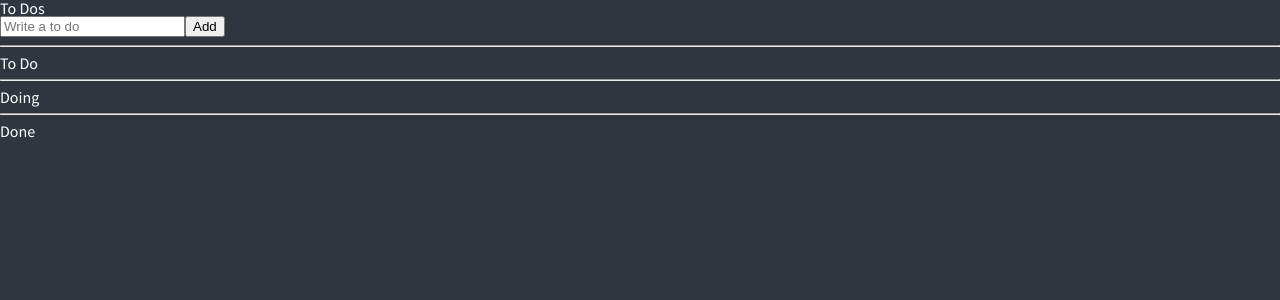
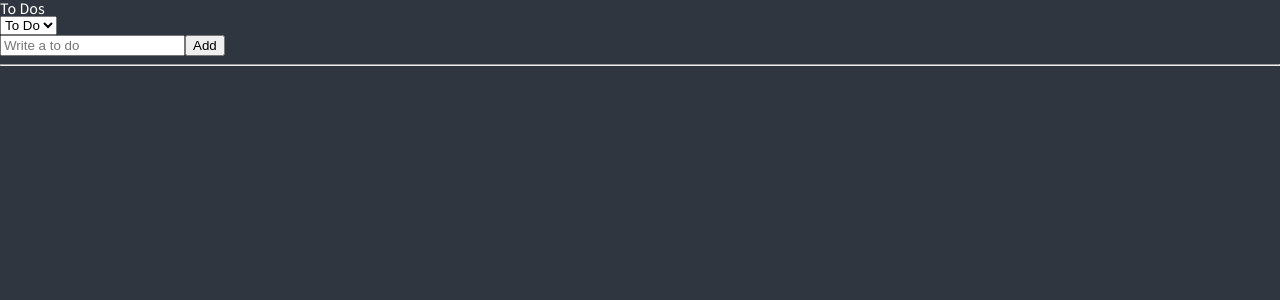
Before and after one commit to kihyeoon/react-masterclass, a React (Create React App) app: page / in a window 1280 px wide. Shown: the top 300 px of the page. Built offline with nearby package versions, Linux system fonts and the light colour scheme.

Commit message:
5.17 Selectors part Two

```diff
--- a/src/atoms.tsx
+++ b/src/atoms.tsx
@@ -5,6 +5,11 @@
   id: number;
   category: "TODO" | "DOING" | "DONE";
 }
+
+export const categoryState = atom<"TODO" | "DOING" | "DONE">({
+  key: "category",
+  default: "TODO",
+});
 
 export const toDoState = atom<IToDo[]>({
   key: "toDo",
@@ -15,10 +20,7 @@
   key: "toDoSelector",
   get: ({ get }) => {
     const toDos = get(toDoState);
-    return [
-      toDos.filter((toDo) => toDo.category === "TODO"),
-      toDos.filter((toDo) => toDo.category === "DOING"),
-      toDos.filter((toDo) => toDo.category === "DONE"),
-    ];
+    const category = get(categoryState);
+    return toDos.filter((toDo) => toDo.category === category);
   },
 });
--- a/src/components/TodoList.tsx
+++ b/src/components/TodoList.tsx
@@ -1,36 +1,30 @@
-import { useRecoilValue } from "recoil";
-import { toDoSelector } from "../atoms";
+import { useRecoilState, useRecoilValue } from "recoil";
+import { IToDo, categoryState, toDoSelector } from "../atoms";
 import CreateTodo from "./CreateTodo";
 import ToDo from "./ToDo";
 
 function ToDoList() {
-  const [toDo, doing, done] = useRecoilValue(toDoSelector);
+  const toDos = useRecoilValue(toDoSelector);
+  const [category, setCategory] = useRecoilState(categoryState);
+  const onInput = (event: React.FormEvent<HTMLSelectElement>) => {
+    setCategory(event.currentTarget.value as IToDo["category"]);
+  };
 
   return (
     <div>
       <h1>To Dos</h1>
+      <select value={category} onInput={onInput}>
+        <option value="TODO">To Do</option>
+        <option value="DOING">Doing</option>
+        <option value="DONE">Done</option>
+      </select>
       <CreateTodo />
       <hr />
-      <h2>To Do</h2>
-      <ul>
-        {toDo.map((toDo) => (
+      <ol>
+        {toDos.map((toDo) => (
           <ToDo key={toDo.id} {...toDo} />
         ))}
-      </ul>
-      <hr />
-      <h2>Doing</h2>
-      <ul>
-        {doing.map((toDo) => (
-          <ToDo key={toDo.id} {...toDo} />
-        ))}
-      </ul>
-      <hr />
-      <h2>Done</h2>
-      <ul>
-        {done.map((toDo) => (
-          <ToDo key={toDo.id} {...toDo} />
-        ))}
-      </ul>
+      </ol>
     </div>
   );
 }
```
